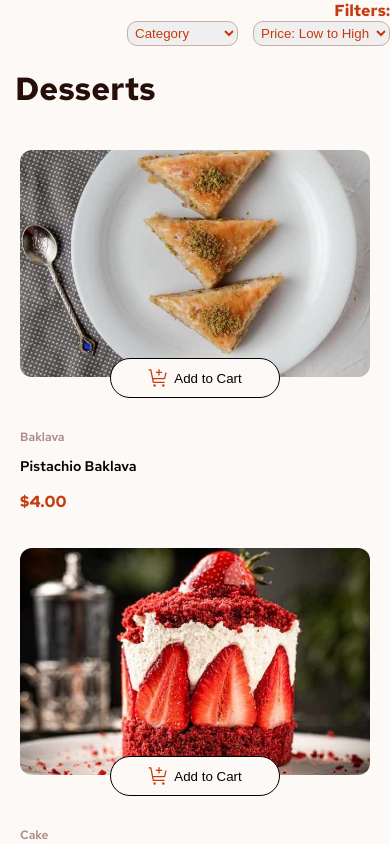
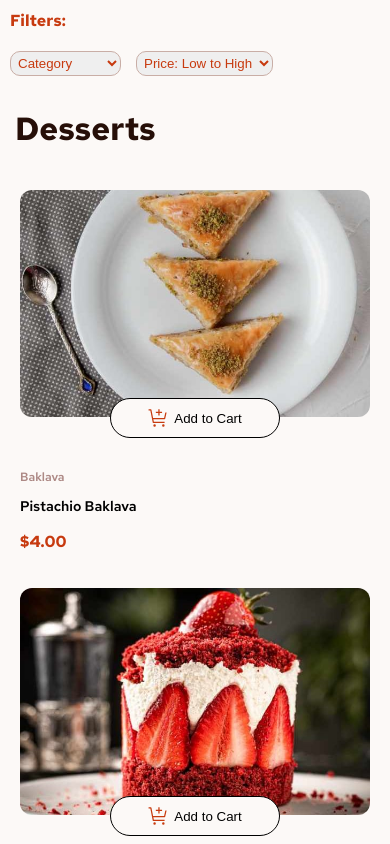
Before and after one commit to gabrielmpdev/Product-list, a React (Create React App) app: page / in a window 390 px wide. Shown: the top 844 px of the page. Built offline with nearby package versions, Linux system fonts and the light colour scheme.

Commit message:
feat(Styles): fix

```diff
--- a/src/styles/css/styles.css
+++ b/src/styles/css/styles.css
@@ -20,6 +20,7 @@ body {
   color: hsl(14, 86%, 42%);
   margin: 0px;
   font-weight: 700;
+  margin-bottom: 10px;
 }
 .filters .filters-content {
   display: flex;
@@ -480,7 +481,17 @@ ul {
     flex-wrap: wrap;
   }
 }
-@media (max-width: 680px) {
+@media (max-width: 768px) {
+  .filters {
+    max-width: 360px;
+    padding: 10px;
+    justify-content: flex-start;
+    align-items: flex-start;
+    display: flex;
+  }
+  .filters .filters-content {
+    margin-top: 10px;
+  }
   .container {
     padding: 10px;
   }
@@ -510,5 +521,15 @@ ul {
     max-width: unset;
   }
 }
+@media (max-width: 375px) {
+  .order-item span {
+    min-width: 150px;
+  }
+}
+@media (max-width: 568px) {
+  .order-item span {
+    min-width: 68%;
+  }
+}
 
 /*# sourceMappingURL=styles.css.map */
--- a/src/styles/scss/styles.scss
+++ b/src/styles/scss/styles.scss
@@ -26,11 +26,13 @@ body {
   justify-content: end;
   flex-direction: column;
   align-items: end;
+
   .filterTitle {
     font-size: 16px;
     color: hsl(14, 86%, 42%);
     margin: 0px;
     font-weight: 700;
+    margin-bottom: 10px;
   }
   .filters-content {
     display: flex;
@@ -208,7 +210,7 @@ body {
 }
 
 .start-order-button:hover {
-  background-color: $red-dark; // Usando a nova cor escura
+  background-color: $red-dark;
 }
 
 .titleList {
@@ -517,7 +519,18 @@ ul {
   }
 }
 
-@media (max-width: 680px) {
+@media (max-width: 768px) {
+  .filters{
+    max-width: 360px;
+    padding: 10px;
+    justify-content: flex-start;
+    align-items: flex-start;
+    display: flex;
+   .filters-content{
+    margin-top: 10px;
+   }
+  }
+
   .container {
     padding: 10px;
   }
@@ -551,4 +564,15 @@ ul {
     min-width: unset;
     max-width: unset;
   }
+
 }
+@media(max-width:375px){
+  .order-item span{
+        min-width: 150px;
+  }
+}
+@media(max-width:568px){
+  .order-item span{
+    min-width: 68%;
+  }
+}
```
Also changed, not shown: 8 other files (tests, documents, lock files or other folders).
